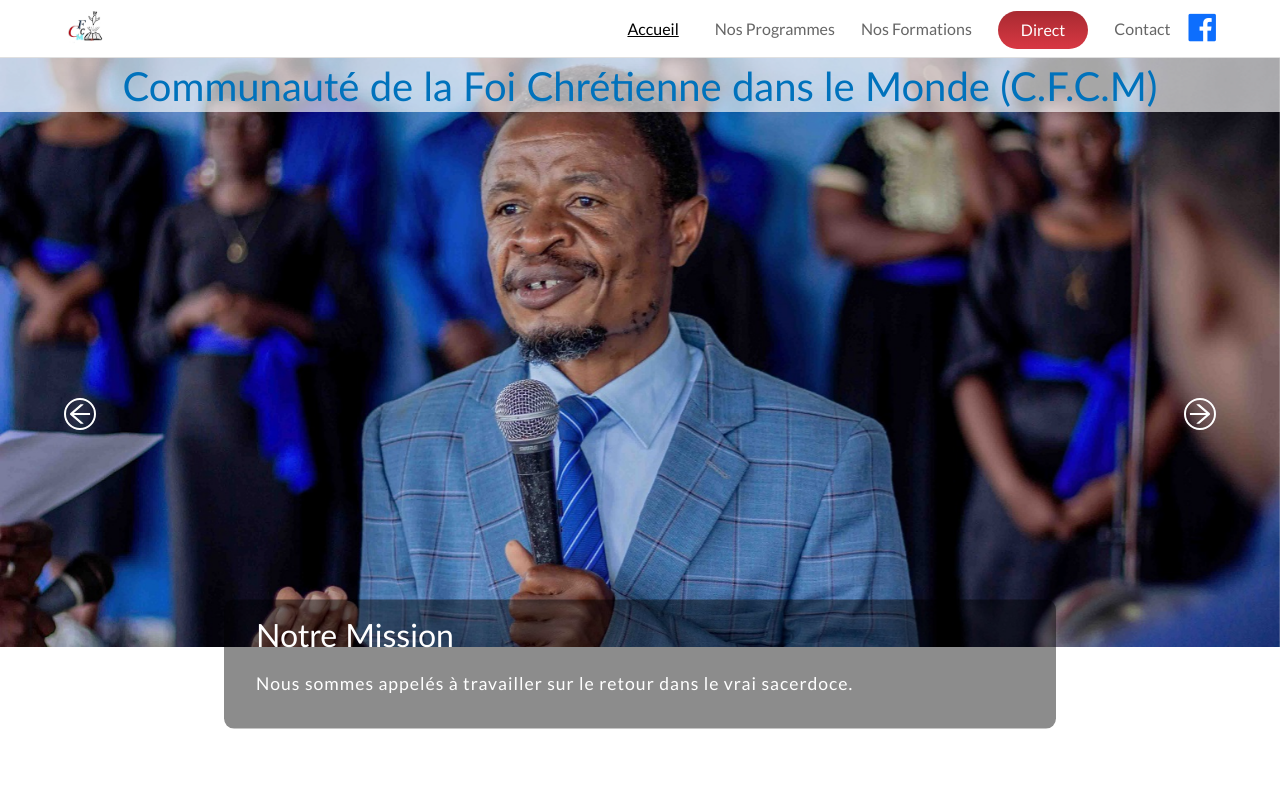
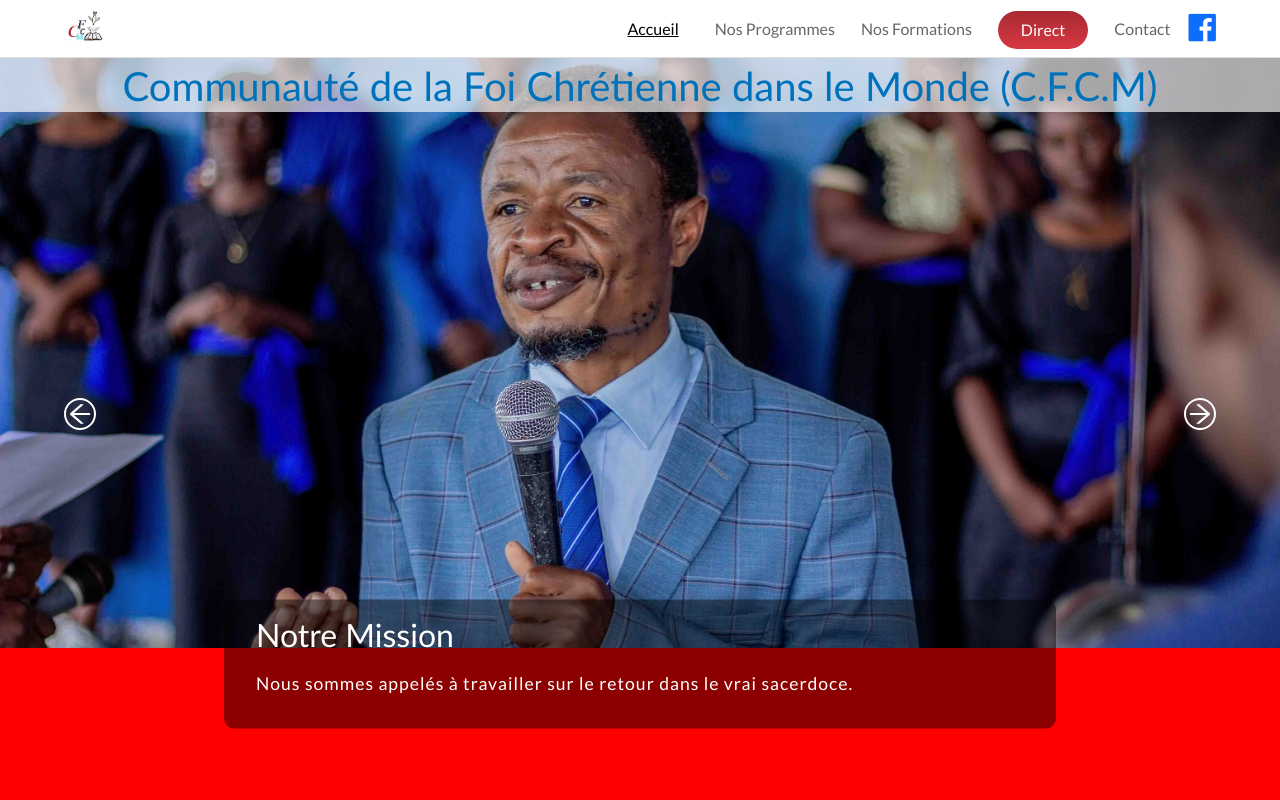
Before and after one commit to Olivier-Kango/cfcm, a React (Create React App) app: page / in a window 1280 px wide. Shown: the top 800 px of the page. Built offline with nearby package versions, Linux system fonts and the light colour scheme; a web font is replaced by a local one.

Commit message:
bg red for test

```diff
--- a/src/styling/Slider.scss
+++ b/src/styling/Slider.scss
@@ -15,7 +15,7 @@ $main-color: #0072bc;
     height: 150%;
     padding-left: 0;
     transform: translateX(-32%);
-    animation: trans 15s;
+    // animation: trans 15s;
     display: inherit;
   }
 
@@ -46,6 +46,7 @@ $main-color: #0072bc;
   opacity: 0;
   // transform: translateX(-50%);
   transition: all 0.5s ease;
+  background: red;
 }
 
 .content {
@@ -154,7 +155,7 @@ $main-color: #0072bc;
       display: block;
       margin: 0 auto;
       transform: translateX(0);
-      animation: zoom 15s;
+      // animation: zoom 15s;
     }
 
     .main-title {
```
